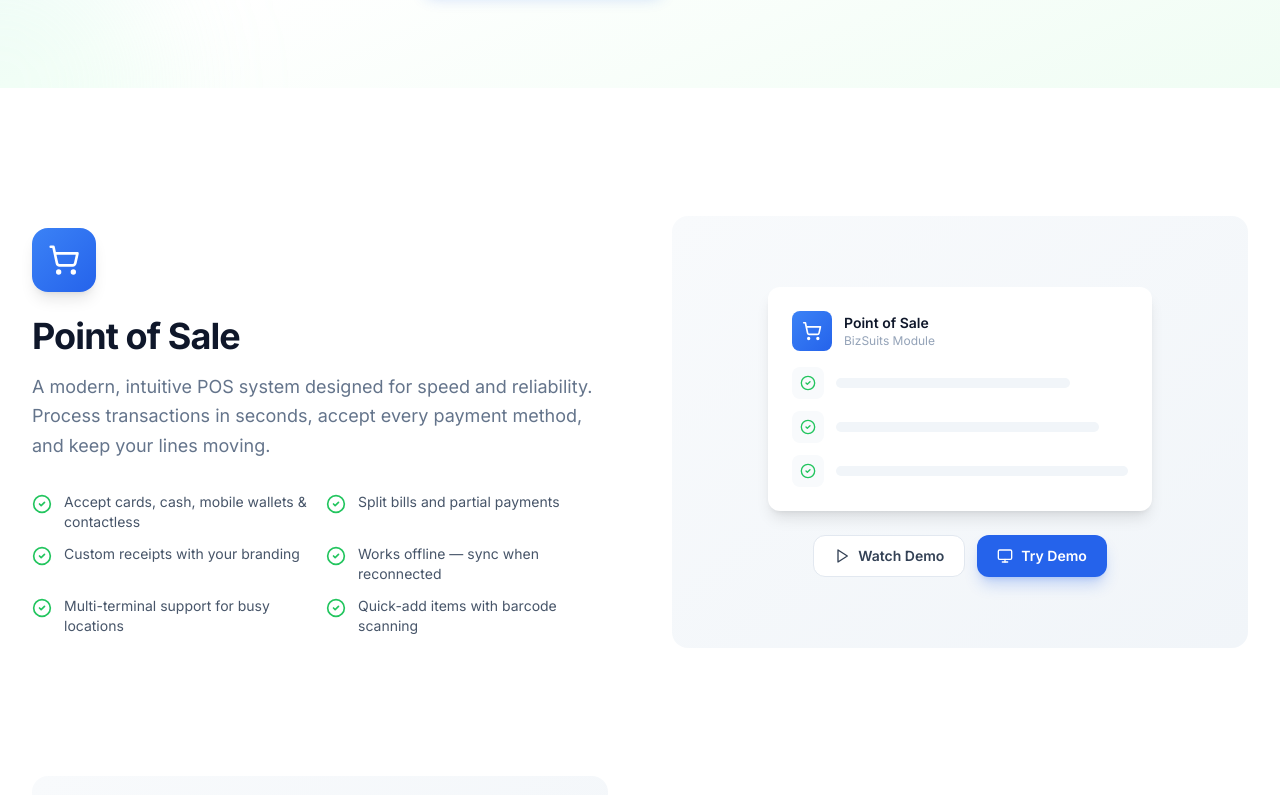
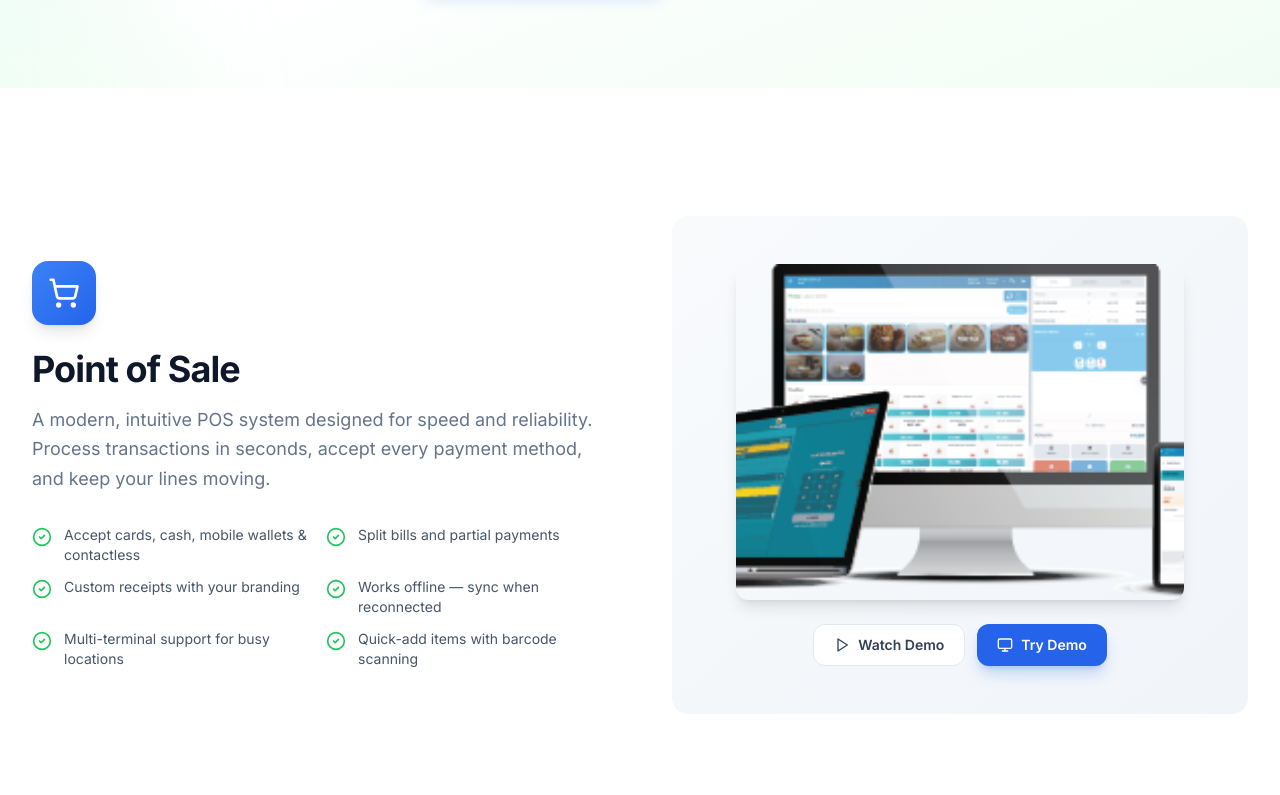
Before and after one commit to casstimmy/BSuits-Site, a Next.js app: page /features in a window 1280 px wide. Shown: the part 436-1231 px from the top of the page. Built offline with nearby package versions, Linux system fonts and the light colour scheme.

Commit message:
improve on the webproduct optimization and ux

```diff
--- a/src/app/features/page.tsx
+++ b/src/app/features/page.tsx
@@ -201,6 +201,15 @@ export default function FeaturesPage() {
               {/* Visual */}
                 <div className="flex-1 w-full">
                   <div className="bg-gradient-to-br from-dark-50 to-dark-100 rounded-2xl p-8 md:p-12 aspect-[4/3] flex flex-col items-center justify-center">
+                    {/* Show POS preview image for POS feature */}
+                    {feature.id === 'pos' ? (
+                      <img
+                        src="/images/Point%20of%20sales%20preview.png"
+                        alt="Point of Sales Preview"
+                        className="rounded-xl shadow-lg w-full max-w-md mb-6 object-cover"
+                        style={{ aspectRatio: '4/3' }}
+                      />
+                    ) : (
                       <div className="bg-white rounded-xl shadow-lg p-6 w-full max-w-sm mb-6">
                         <div className="flex items-center gap-3 mb-4">
                           <div className={`w-10 h-10 rounded-lg bg-gradient-to-br ${feature.color} flex items-center justify-center`}>
@@ -224,6 +233,7 @@ export default function FeaturesPage() {
                           ))}
                         </div>
                       </div>
+                    )}
                     {'hasDemo' in feature && feature.hasDemo && (
                       <div className="flex gap-3">
                         <a
```
Also changed, not shown: public/images/Point of sales preview.png (added). Lines whose indentation alone changed are shown as unchanged.
